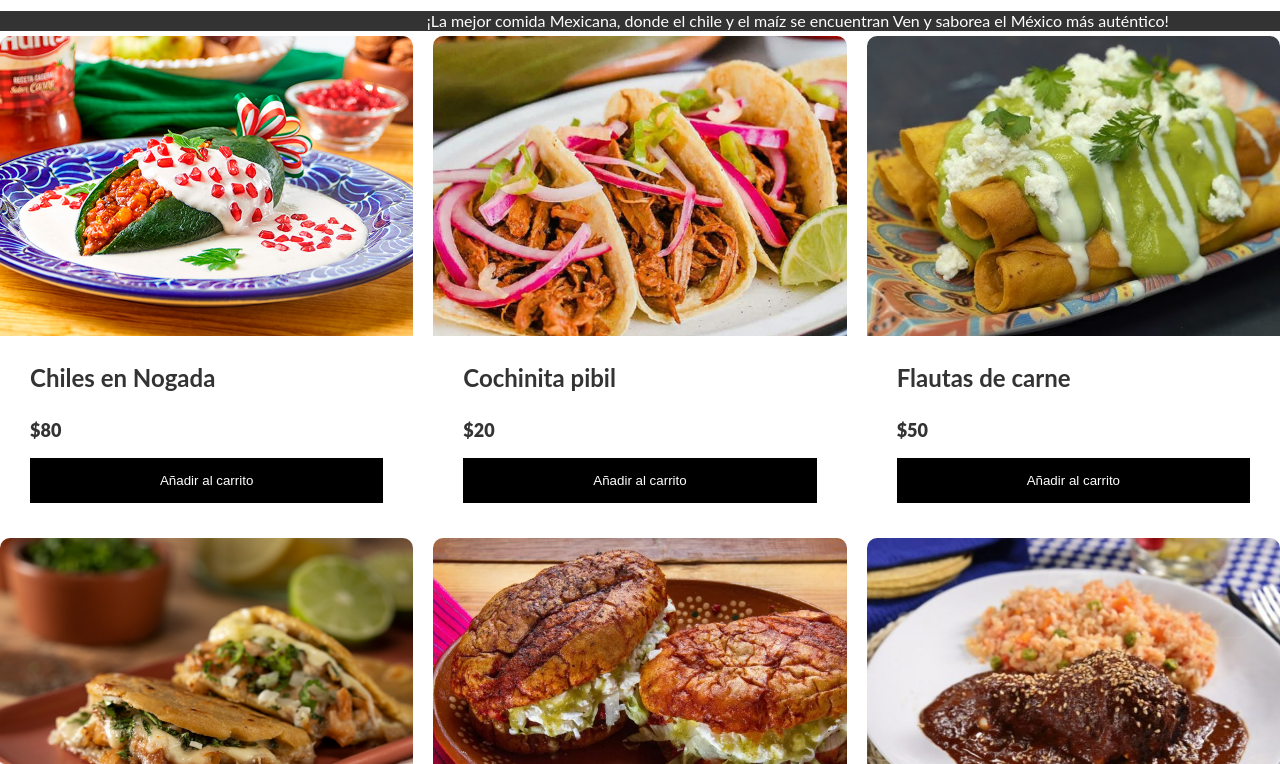
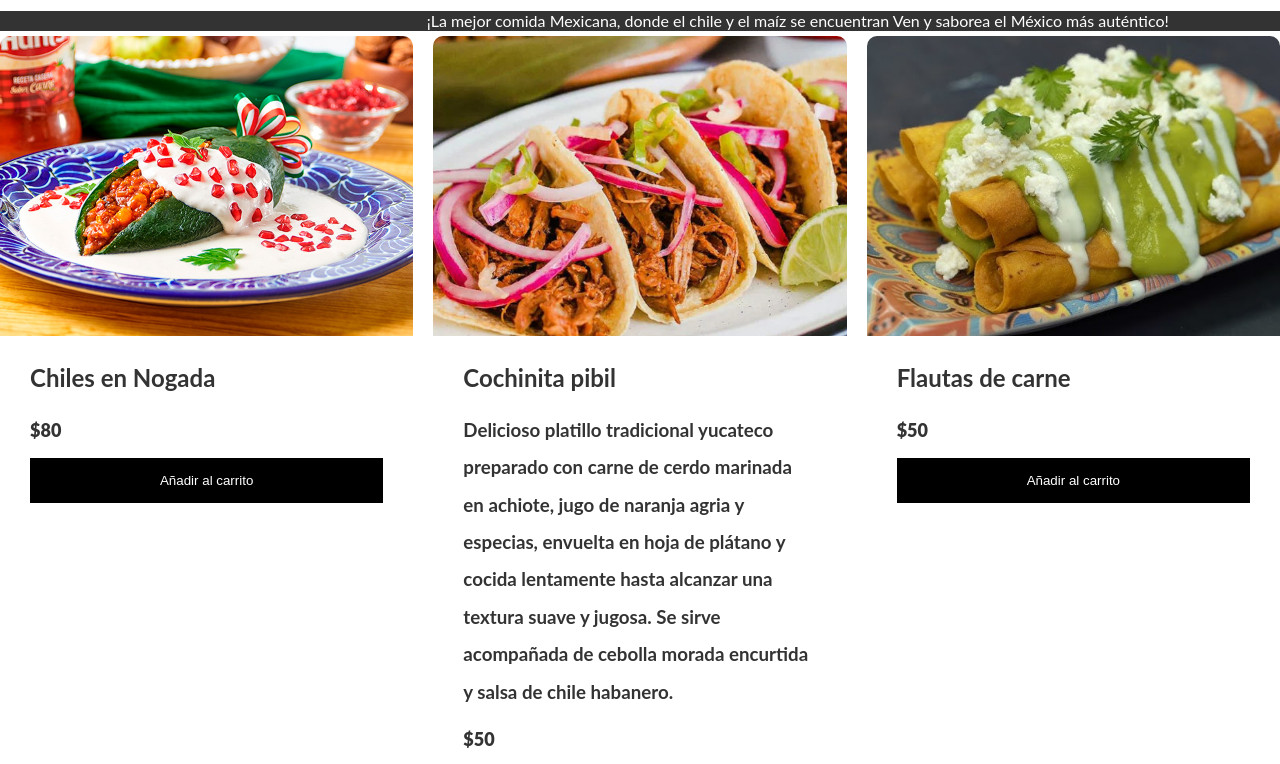
Before and after one commit to samantaramos10/AcComp2, a plain HTML site: page menu.html in a window 1280 px wide. Shown: the part 156-920 px from the top of the page. Drawn offline with Linux system fonts and the light colour scheme.

Commit message:
Update menu.html

```diff
--- a/menu.html
+++ b/menu.html
@@ -161,7 +161,8 @@
 				</figure>
 				<div class="info-product">
 					<h2>Cochinita pibil</h2>
-					<p class="price">$20</p>
+					<h3>Delicioso platillo tradicional yucateco preparado con carne de cerdo marinada en achiote, jugo de naranja agria y especias, envuelta en hoja de plátano y cocida lentamente hasta alcanzar una textura suave y jugosa. Se sirve acompañada de cebolla morada encurtida y salsa de chile habanero.</h3>
+					<p class="price">$50</p>
 					<button onclick="addToCart('Cochinita pibil', 20)">Añadir al carrito</button>
 				</div>
 			</div>
```
